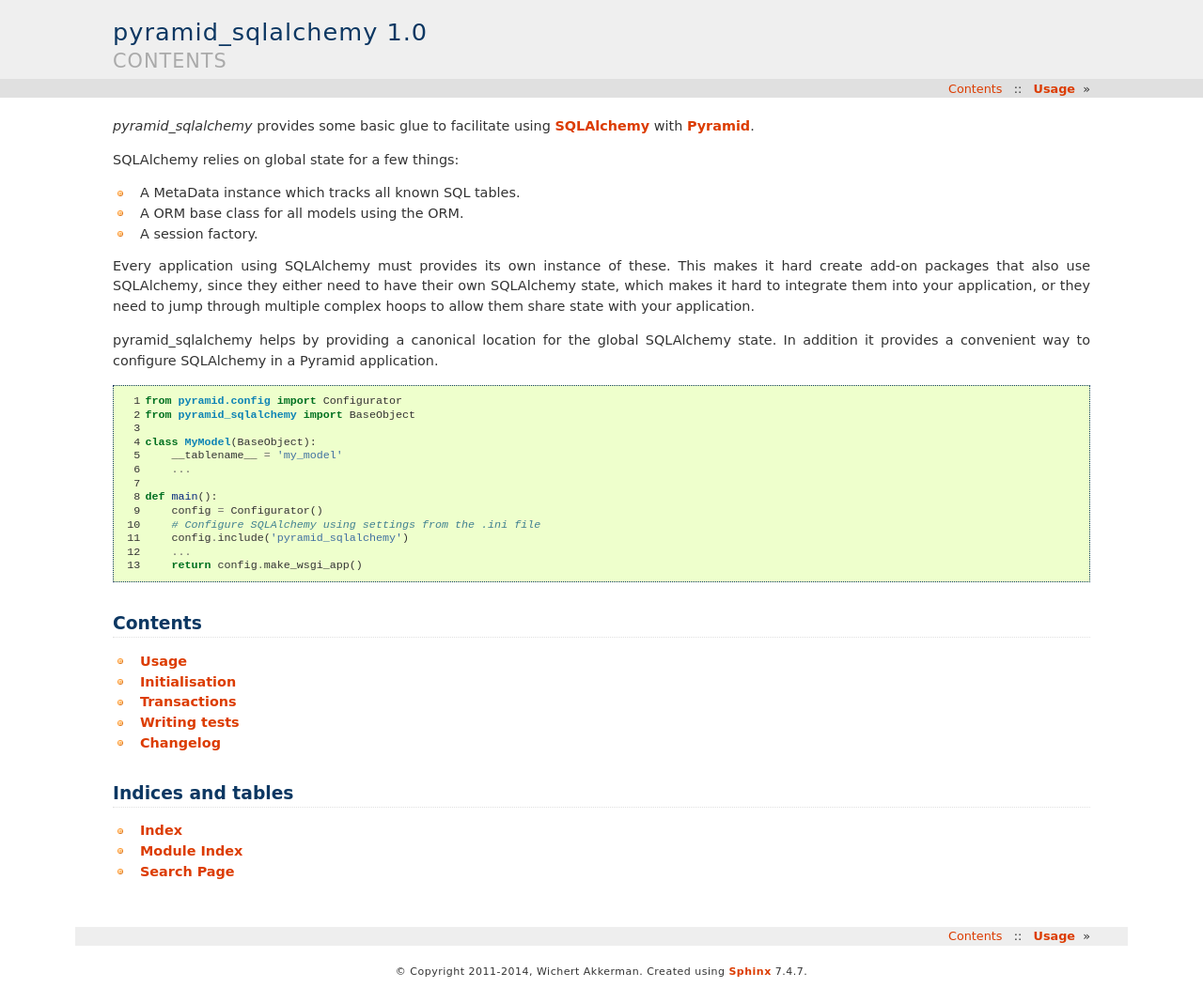
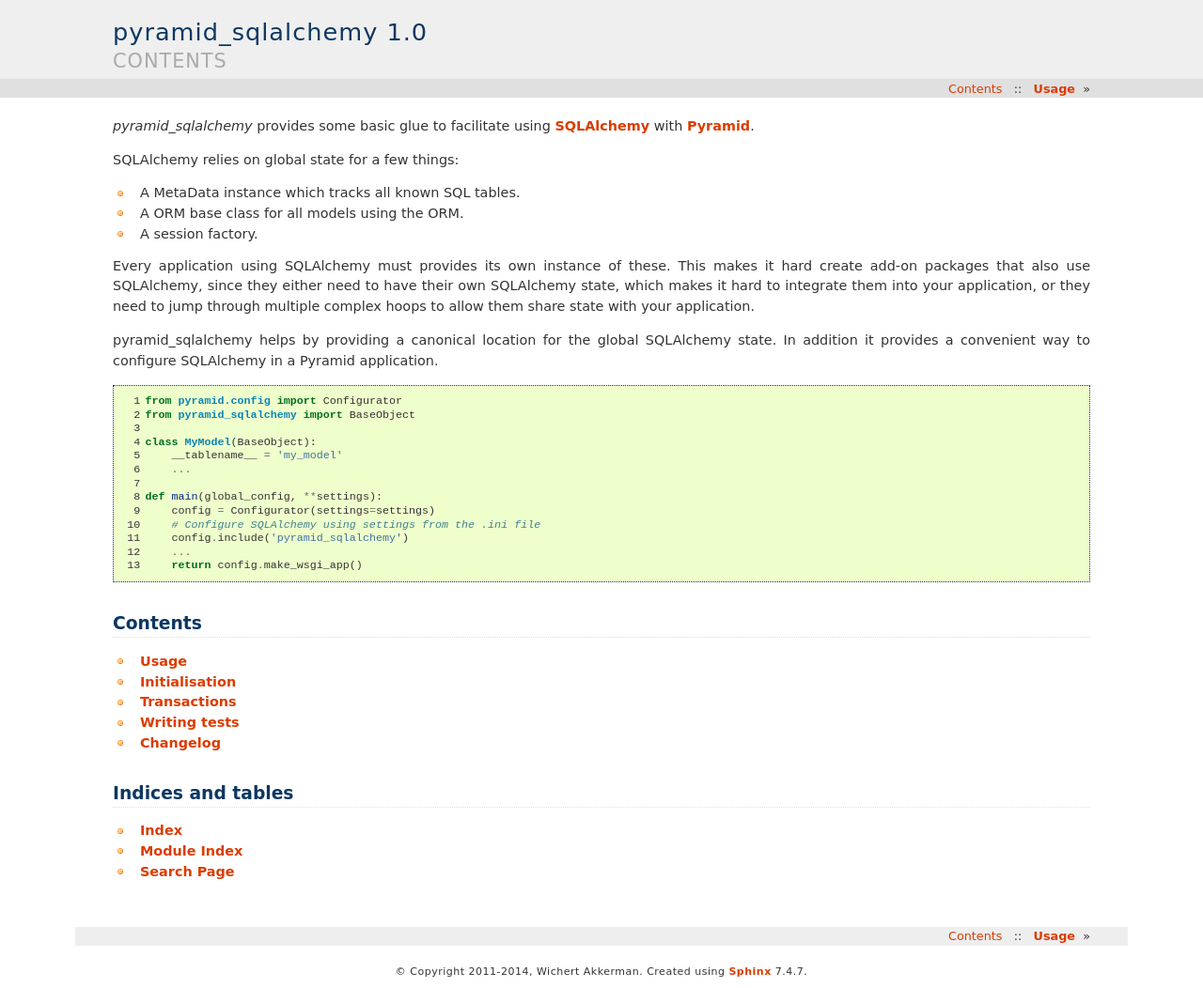
Before and after one commit to wichert/pyramid_sqlalchemy, a Sphinx documentation site: the page built from docs/index.rst, in a window 1280 px wide. Shown: the whole page at 94% size. Built offline with Sphinx 7.4.7, drawn with Linux system fonts in a browser that asks for light colours.

Commit message:
Pass settings to configurator in example
pyramid_sqlalchemy.includeme needs settings to pick up its
configuration, but this requires passing the settings to
the Pyramid Configurator instance. Found by mcdonc.

```diff
--- a/docs/index.rst
+++ b/docs/index.rst
@@ -29,8 +29,8 @@
        __tablename__ = 'my_model'
        ...
 
-   def main():
-       config = Configurator()
+   def main(global_config, **settings):
+       config = Configurator(settings=settings)
        # Configure SQLAlchemy using settings from the .ini file
        config.include('pyramid_sqlalchemy')
        ...
```
